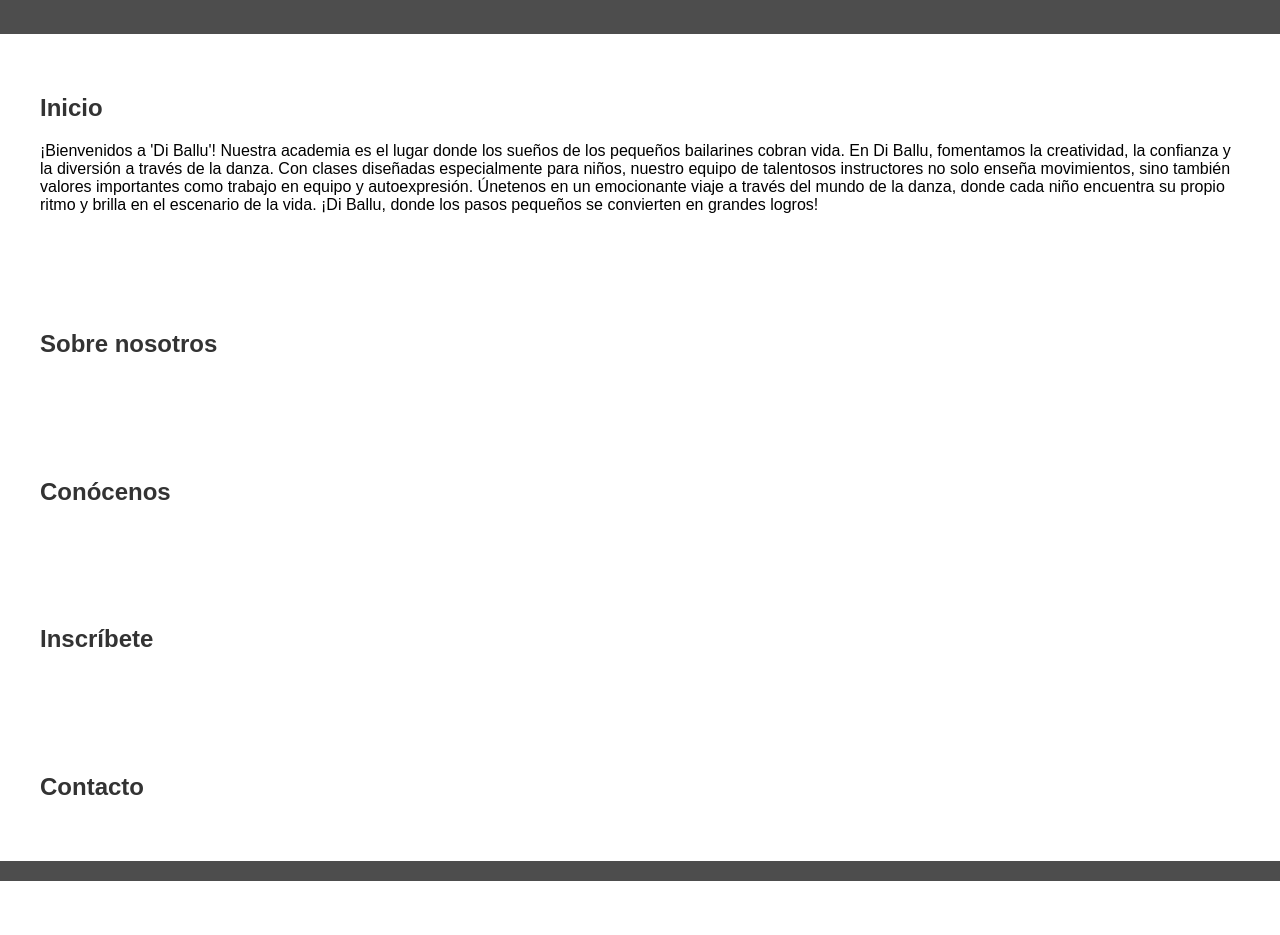
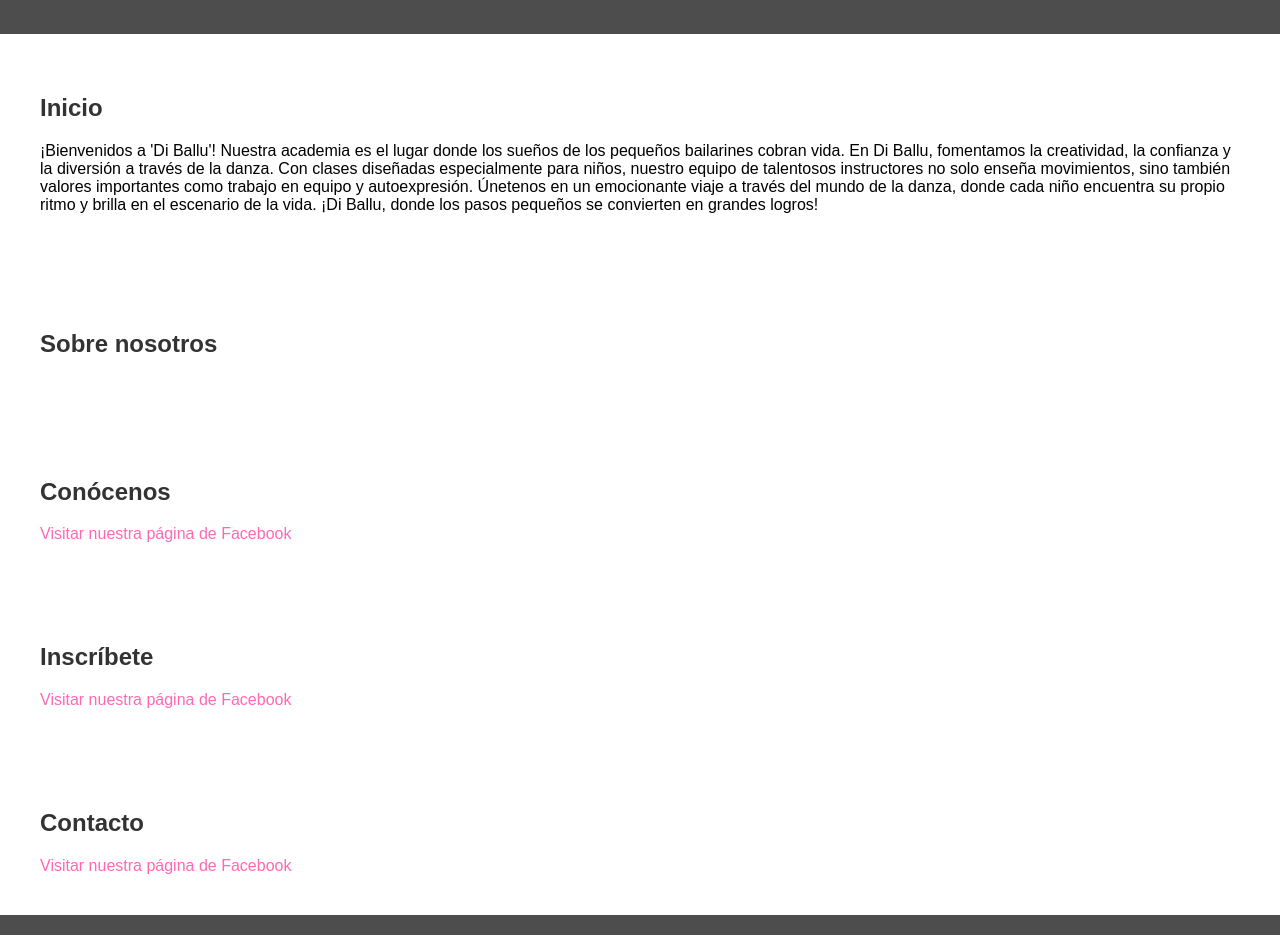
Before and after one commit to Guerra-666/Di_Ballu_Academy, a plain HTML site: page index.html in a window 1280 px wide. Shown: the part 111-1046 px from the top of the page. Before the commit the page ends 992 px from the top, so only its background shows below. Drawn offline with Linux system fonts and the light colour scheme.

Commit message:
Social FB

```diff
--- a/index.html
+++ b/index.html
@@ -124,16 +124,22 @@
     <section id="conocenos">
         <h2>Conócenos</h2>
         <!-- Contenido de la sección Conócenos -->
+        <a href="https://www.facebook.com/profile.php?id=100057088646468" target="_blank">Visitar nuestra página de Facebook</a>
+
     </section>
 
     <section id="inscribete">
         <h2>Inscríbete</h2>
         <!-- Contenido de la sección Inscríbete -->
+        <a href="https://www.facebook.com/profile.php?id=100057088646468" target="_blank">Visitar nuestra página de Facebook</a>
+
     </section>
 
     <section id="contacto">
         <h2>Contacto</h2>
         <!-- Contenido de la sección Contacto -->
+        <a href="https://www.facebook.com/profile.php?id=100057088646468" target="_blank">Visitar nuestra página de Facebook</a>
+
     </section>
 
     <footer>
```
